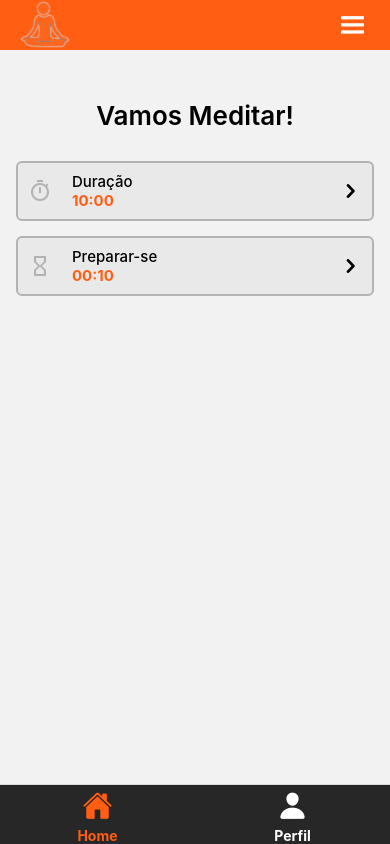
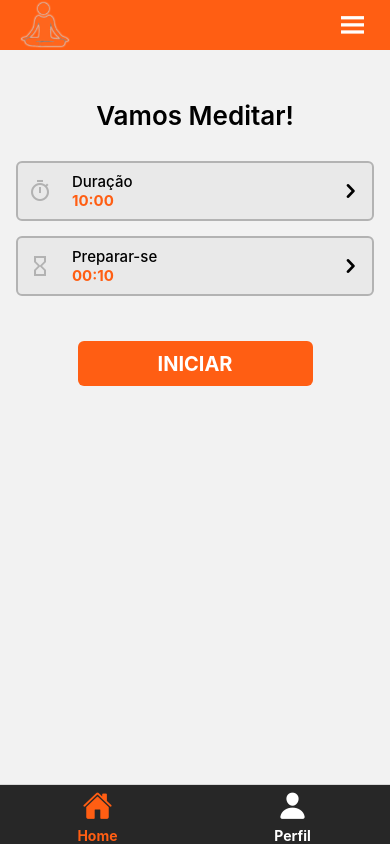
Before and after one commit to MrRosario/Padmasana, a React Native app: screen /Home in a window 390 px wide. Built offline with nearby package versions, Linux system fonts and the light colour scheme.

Commit message:
reusable button created

```diff
--- /dev/null
+++ b/src/components/CustomButton.js
@@ -0,0 +1,46 @@
+import React from 'react';
+import { TouchableOpacity, Text, StyleSheet } from 'react-native';
+
+const CustomButton = ({ type, label }) => {
+
+    const btnSize = type === 'large'
+        ? styles.btnLarge
+        : styles.btnMedium;
+
+    const handleClick = () => {
+        console.log("BTN iniciar:")
+    }
+
+    return(
+        <TouchableOpacity style={[styles.button, btnSize]} onPress={handleClick}>
+            <Text style={styles.btnText}>
+                {label}
+            </Text>
+        </TouchableOpacity>
+    )
+}
+
+const styles = StyleSheet.create({
+    button: {
+        maxWidth: 360,
+        height: 45,
+        backgroundColor: '#FF5E13',
+        borderRadius: 6,
+        alignItems: 'center',
+        justifyContent: 'center',
+        alignSelf: 'center'
+    },
+    btnText: {
+        fontWeight: 'bold',
+        fontSize: 20,
+        color: '#FFFFFF'
+    },
+    btnLarge: {
+        width: '100%'
+    },
+    btnMedium: {
+        width: 235
+    }
+});
+
+export default CustomButton;
--- a/src/components/Timer.js
+++ b/src/components/Timer.js
@@ -1,5 +1,5 @@
 import React from 'react';
-import { Pressable, TouchableOpacity, View, Text, StyleSheet } from 'react-native';
+import { TouchableOpacity, View, Text, StyleSheet } from 'react-native';
 import { Entypo, MaterialCommunityIcons } from '@expo/vector-icons';
 
 const Timer = ({ type, label, time }) => {
--- a/src/pages/Home/index.js
+++ b/src/pages/Home/index.js
@@ -1,5 +1,6 @@
 import React from 'react';
 import { View, Text, StyleSheet } from 'react-native';
+import CustomButton from '../../components/CustomButton';
 import Timer from '../../components/Timer';
 import Layout from '../../components/Layout';
 import Header from '../../components/Header';
@@ -24,6 +25,13 @@ const Home = () => {
                         type='Ready'
                         label='Preparar-se'
                         time ='00:10'
+                    />
+
+                    <View style={{ height: 30, width: '100%' }} />
+
+                    <CustomButton
+                        type='Medium'
+                        label='INICIAR'
                     />
                 </View>
             </View>
```
Also changed, not shown: src/components/Button.js (deleted).
